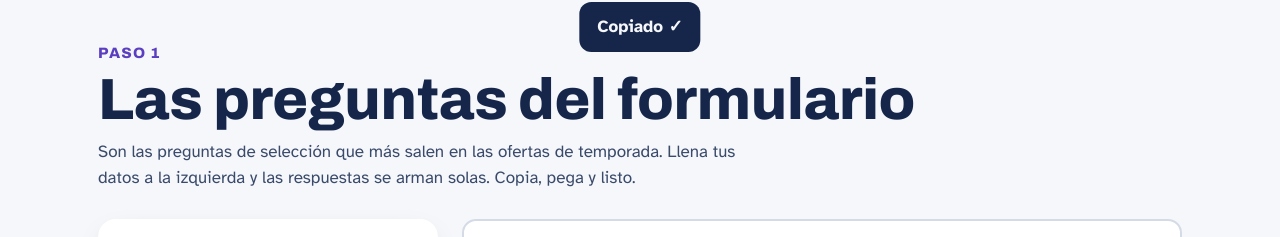
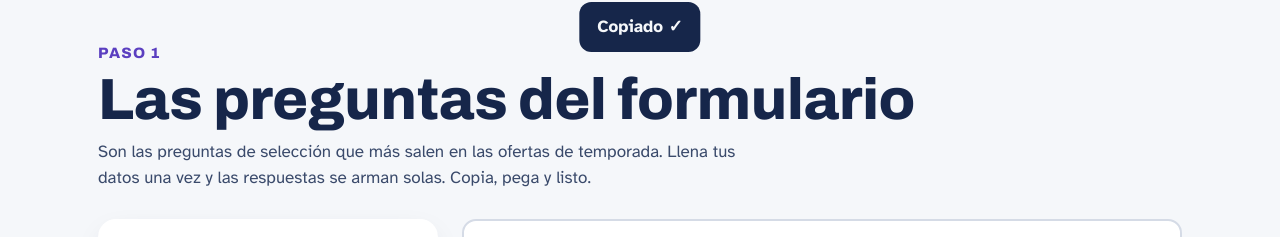
Before and after one commit to Te-llaman/te-llaman.github.io, a plain HTML site: page index.html in a window 1280 px wide. Shown: the part 846-1083 px from the top of the page. Drawn offline with Linux system fonts and the light colour scheme.

Commit message:
Contraste del bloque final y texto

```diff
--- a/index.html
+++ b/index.html
@@ -173,7 +173,7 @@ pre.prompt{white-space:pre-wrap;background:var(--suave);border-radius:12px;paddi
 
 /* cierre */
 .kit{background:var(--tinta);color:var(--papel);border-radius:28px;padding:40px;display:grid;grid-template-columns:1.3fr 1fr;gap:30px;align-items:center}
-@media (prefers-color-scheme:dark){.kit{background:var(--sello);color:#fff}}
+@media (prefers-color-scheme:dark){.kit{background:#2a2563;color:#fff;box-shadow:inset 0 0 0 2px #5b4fb0}}
 .kit h2{font-size:clamp(34px,5vw,54px)}
 .kit p{opacity:.88}
 .kit ul{margin:0;padding-left:20px}
@@ -293,7 +293,7 @@ footer .wrap{display:flex;flex-wrap:wrap;gap:16px;justify-content:space-between}
 <section class="bloque" id="formulario">
   <div class="wrap">
     <div class="cab"><div><span class="num">Paso 1</span><h2>Las preguntas del formulario</h2>
-      <p>Son las preguntas de selección que más salen en las ofertas de temporada. Llena tus datos a la izquierda y las respuestas se arman solas. Copia, pega y listo.</p></div></div>
+      <p>Son las preguntas de selección que más salen en las ofertas de temporada. Llena tus datos una vez y las respuestas se arman solas. Copia, pega y listo.</p></div></div>
     <div class="datos">
       <aside class="tarjeta panel" aria-label="Tus datos">
         <h3>Tus datos</h3>
```
